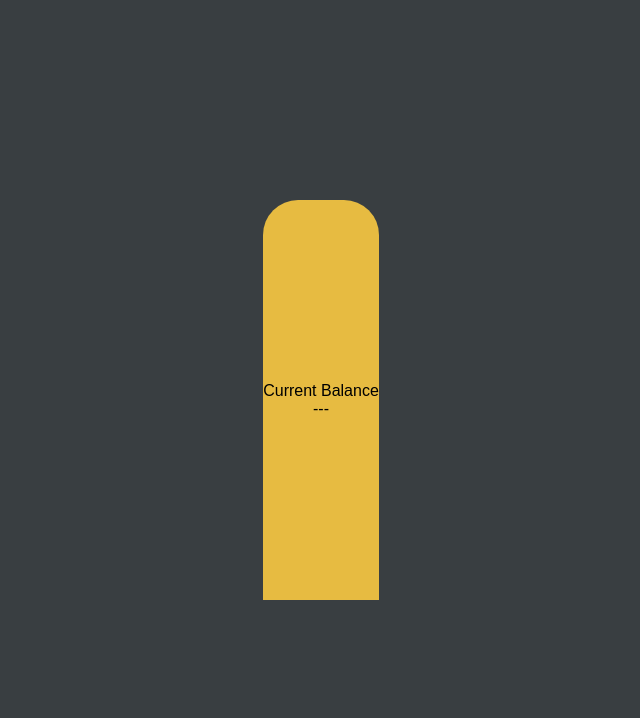
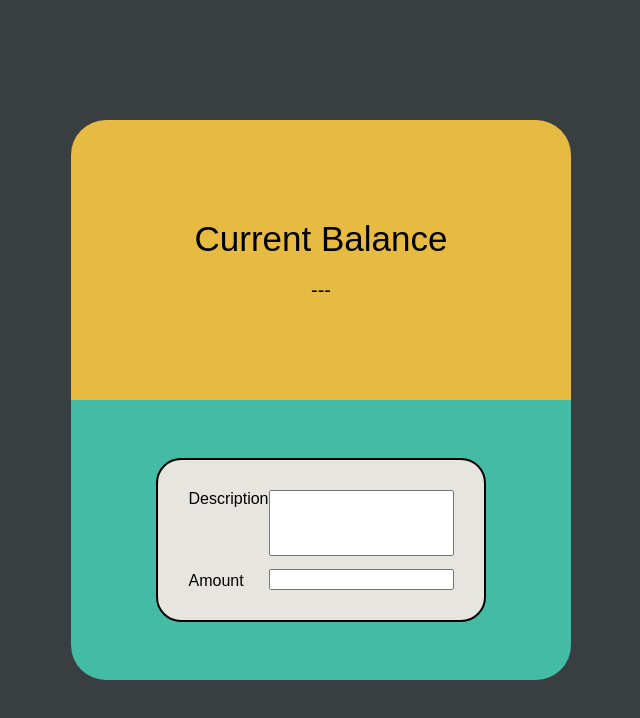
Before and after one commit to FedericoSanchez-Ksquare/MiniProject-3, a website: page index.html in a window 1280 px wide. Shown: the top 718 px of the page, without its empty margins (319-959 px from the left). Drawn offline with Linux system fonts and the light colour scheme.

Commit message:
user story 8
added only the form and their descriptions

```diff
--- a/index.html
+++ b/index.html
@@ -10,11 +10,29 @@
 
 <body>
     <div class="general-container">
-        <div class="topContainer">
+        <div class="wrapper">
+            <div class="topContainer">
 
-            <label for="" class="balance">Current Balance</label>
-            <span class="quantity" id="balanceShow">---</span>
+                <label for="" class="balance">Current Balance</label>
+                <span class="quantity" id="balanceShow">---</span>
 
+            </div>
+            <div class="bottomContainer">
+                <form action="" class="flexForm">
+                    <div class="contentSpace">
+                        <div class="innerParent">
+                            <div class="innerContent">
+                                <label for="">Description</label>
+                                <label for="">Amount</label>
+                            </div>
+                            <div class="innerContent">
+                                <textarea type="text" name="" id="description" cols="18" rows="1"></textarea>
+                                <input type="number" name="" id="amount">
+                            </div>
+                        </div>
+                    </div>
+                </form>
+            </div>
         </div>
     </div>
     <script type = "text/javascript" src="dist/main.js"></script>
--- a/styles.css
+++ b/styles.css
@@ -32,3 +32,52 @@ body {
   align-items: center;
   border-radius: 35px 35px 0 0;
 }
+.bottomContainer {
+  display: flex;
+  justify-content: center;
+  align-items: center;
+  background-color: #44bba4;
+  height: 50%;
+  max-height: 90%;
+  width: auto;
+  border-radius: 0 0 35px 35px;
+}
+.contentSpace {
+  display: flex;
+  flex-direction: column;
+  justify-content: space-between;
+  background-color: #e7e5df;
+  border: 2px solid black;
+  padding: 30px;
+  border-radius: 25px;
+}
+.innerContent {
+  display: flex;
+  flex-direction: column;
+  justify-content: space-between;
+}
+.innerParent {
+  display: flex;
+  flex-direction: row;
+  height: 100px;
+  justify-content: space-between;
+}
+.buttonSpace {
+  margin-top: 20px;
+  display: flex;
+  justify-content: space-around;
+}
+.balance {
+  font-size: 35px;
+}
+.quantity {
+  margin-top: 20px;
+  font-size: 20px;
+}
+button {
+  padding: 7px;
+}
+textarea {
+  height: 60%;
+  resize: none;
+}
```
